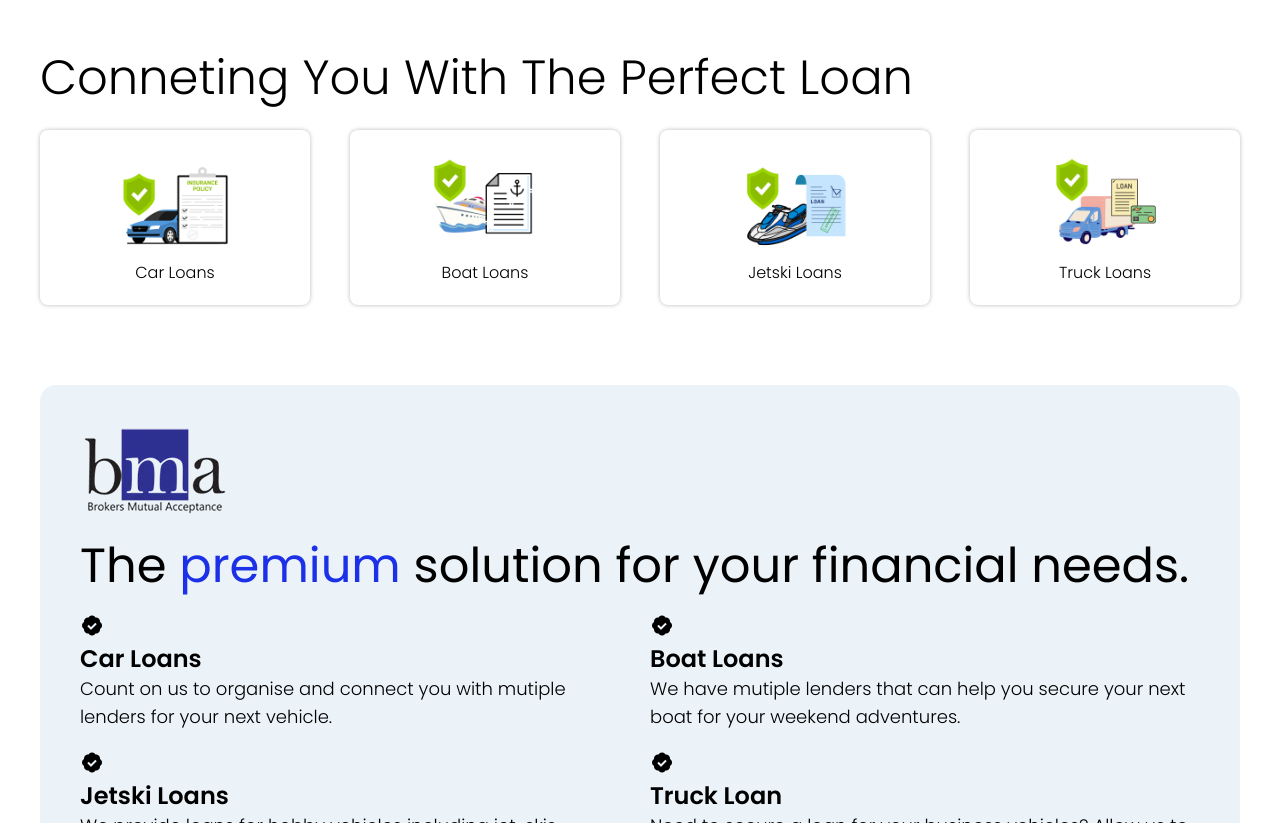
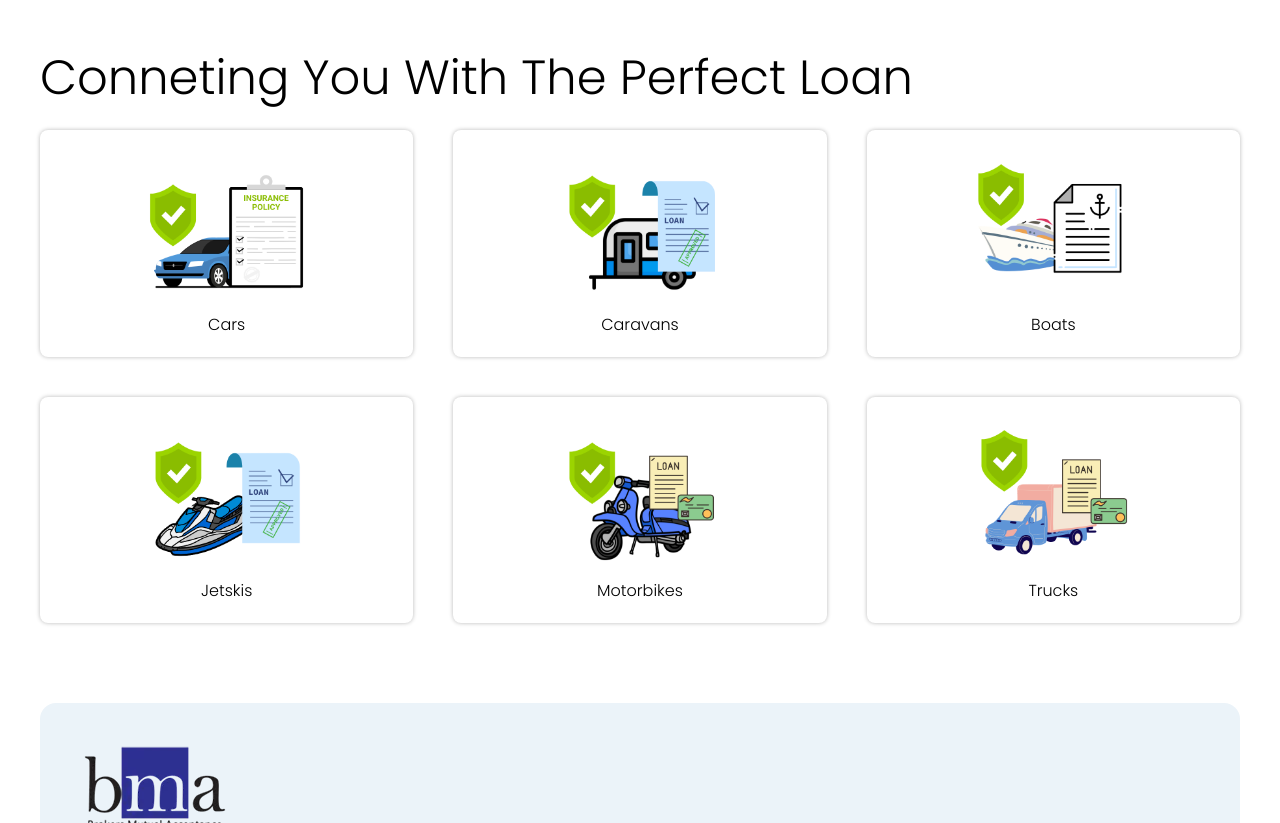
Before and after one commit to Jayden-Vivar-Webdev/brokers_mutual_production_env, a plain HTML site: page public/index.html in a window 1280 px wide. Shown: the part 722-1545 px from the top of the page. Drawn offline with nearby package versions, Linux system fonts and the light colour scheme.

Commit message:
Added caravan content etc

```diff
--- a/public/index.html
+++ b/public/index.html
@@ -144,24 +144,32 @@
 
     <section class="mt-4 p-10 space-y-7">
       <h1 class="text-start text-3xl sm:text-4xl lg:text-5xl hidden-elm">Conneting You With The Perfect Loan</h1>
-      <div class="grid grid-cols-2 md:grid-cols-4 gap-10 items-center">
+      <div class="grid grid-cols-2 md:grid-cols-3 gap-10 items-center">
 
         <div data-name="car-loan" class="grid-elm widget px-6 py-5 bx-shadow rounded-lg justify-items-center hidden-elm js-open-popup h-full" >
           <img src="../assets/images/car-loan.png" loading="lazy" class="lg:w-3/4 xl:w-2/4 center-item " alt="car-img">
-          <h2 class="text-center">Car Loans</h2>
+          <h2 class="text-center">Cars</h2>
+        </div>
+        <div data-name="caravan-loan" class="grid-elm widget px-6 py-5 bx-shadow rounded-lg justify-items-center hidden-elm js-open-popup h-full" >
+          <img src="../assets/images/caravan.png" loading="lazy" class="lg:w-3/4 xl:w-2/4 center-item " alt="car-img">
+          <h2 class="text-center">Caravans</h2>
         </div>
 
         <div data-name="boat-loan" class="widget px-6 py-5 bx-shadow rounded-lg justify-items-center hidden-elm grid-elm js-open-popup">
           <img src="../assets/images/boat-loan.png" loading="lazy" class="lg:w-3/4 xl:w-2/4 center-item" alt="boat-img">
-          <h2 class="text-center">Boat Loans</h2>
+          <h2 class="text-center">Boats</h2>
         </div>
         <div data-name="jetski-loan" class="widget px-6 py-5 bx-shadow rounded-lg justify-items-center hidden-elm grid-elm js-open-popup">
           <img src="../assets/images/jetski-loan.png" loading="lazy" class="lg:w-3/4 xl:w-2/4 center-item" alt="jetski-img">
-          <h2 class="text-center">Jetski Loans</h2>
+          <h2 class="text-center">Jetskis</h2>
+        </div>
+        <div data-name="motorbike-loan" class="widget px-6 py-5 bx-shadow rounded-lg justify-items-center hidden-elm grid-elm js-open-popup">
+          <img src="../assets/images/motorbike.png" loading="lazy" class="lg:w-3/4 xl:w-2/4 center-item" alt="truck-img">
+          <h2 class="text-center">Motorbikes</h2>
         </div>
         <div data-name="truck-loan" class="widget px-6 py-5 bx-shadow rounded-lg justify-items-center hidden-elm grid-elm js-open-popup">
           <img src="../assets/images/truck-loan.png" loading="lazy" class="lg:w-3/4 xl:w-2/4 center-item" alt="truck-img">
-          <h2 class="text-center">Truck Loans</h2>
+          <h2 class="text-center">Trucks</h2>
         </div>
 
       </div>
```
Also changed, not shown: js/content.json (+11 -3 lines), assets/images/caravan.png (added), assets/images/motorbike.png (added), output.css.
